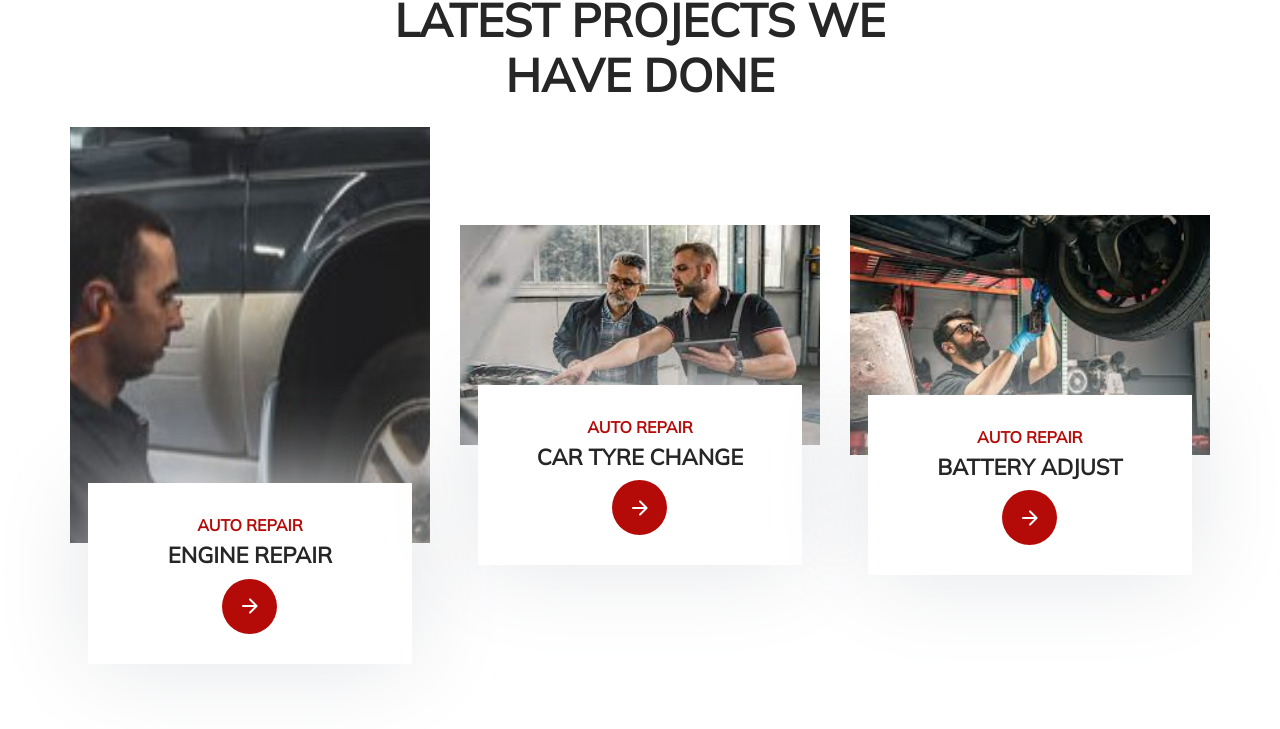
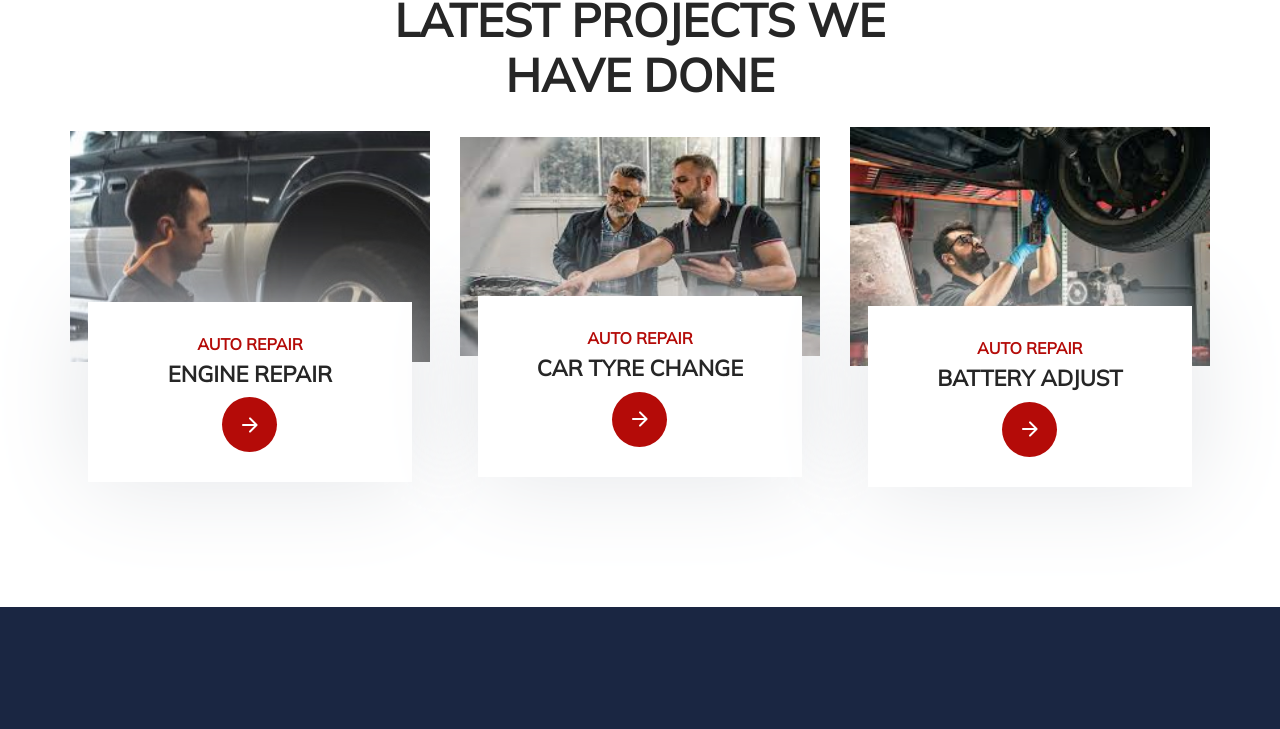
Before and after one commit to rohanms888/Car-Service, a plain HTML site: page index.html in a window 1280 px wide. Shown: the part 2635-3364 px from the top of the page. Drawn offline with nearby package versions, Linux system fonts and the light colour scheme.

Commit message:
Update index.html

```diff
--- a/index.html
+++ b/index.html
@@ -325,8 +325,8 @@
             <li class="scrollbar-item">
               <div class="work-card">
 
-                <figure class="card-banner img-holder" style="--width: 351; --height: 406;">
-                  <img src="./assets/images/work-1.jpg" width="351" height="406" loading="lazy" alt="Engine Repair"
+                <figure class="card-banner img-holder" style="--width: 273; --height: 175;">
+                  <img src="./assets/images/work-1.jpg" width="273" height="175" loading="lazy" alt="Engine Repair"
                     class="img-cover">
                 </figure>
 
```
